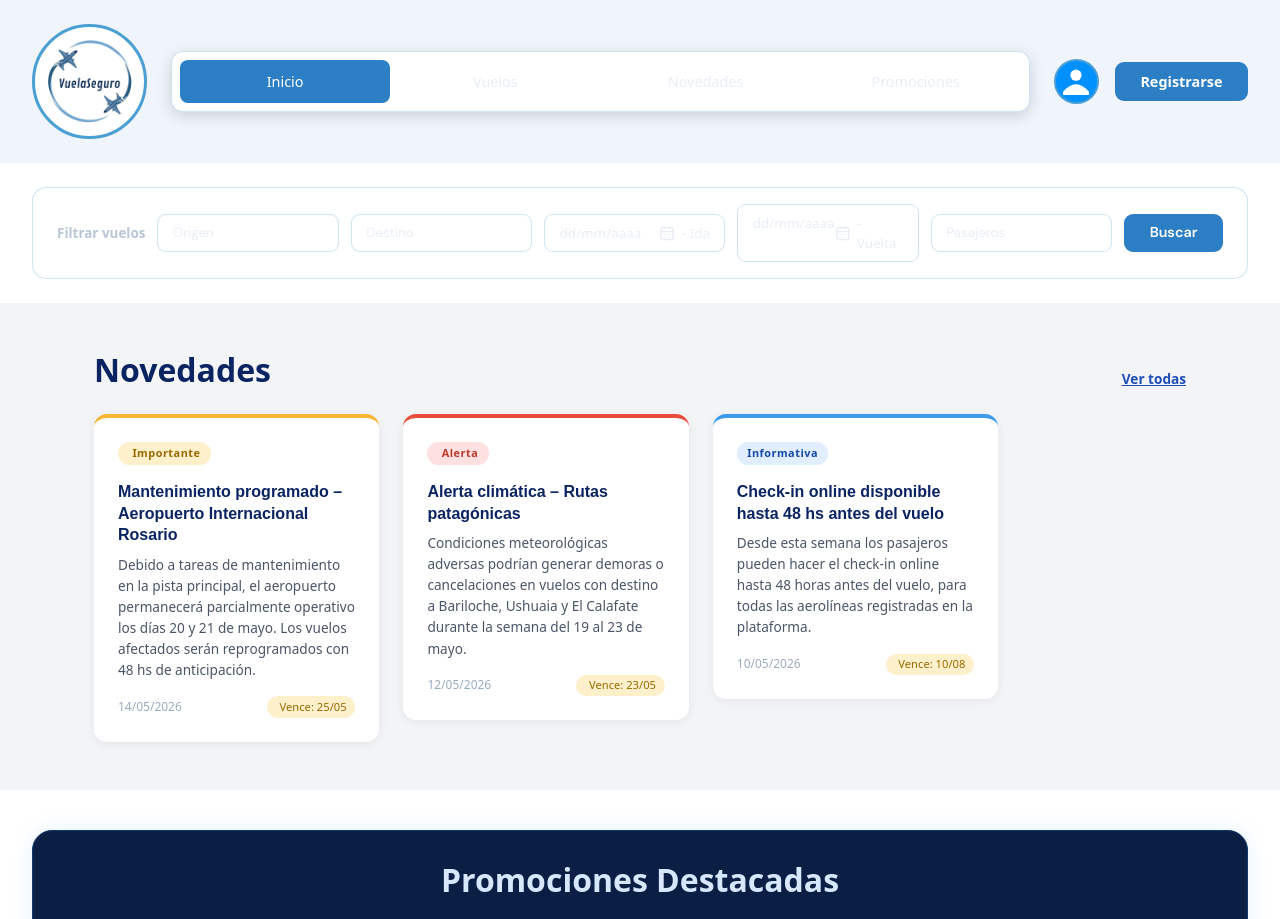
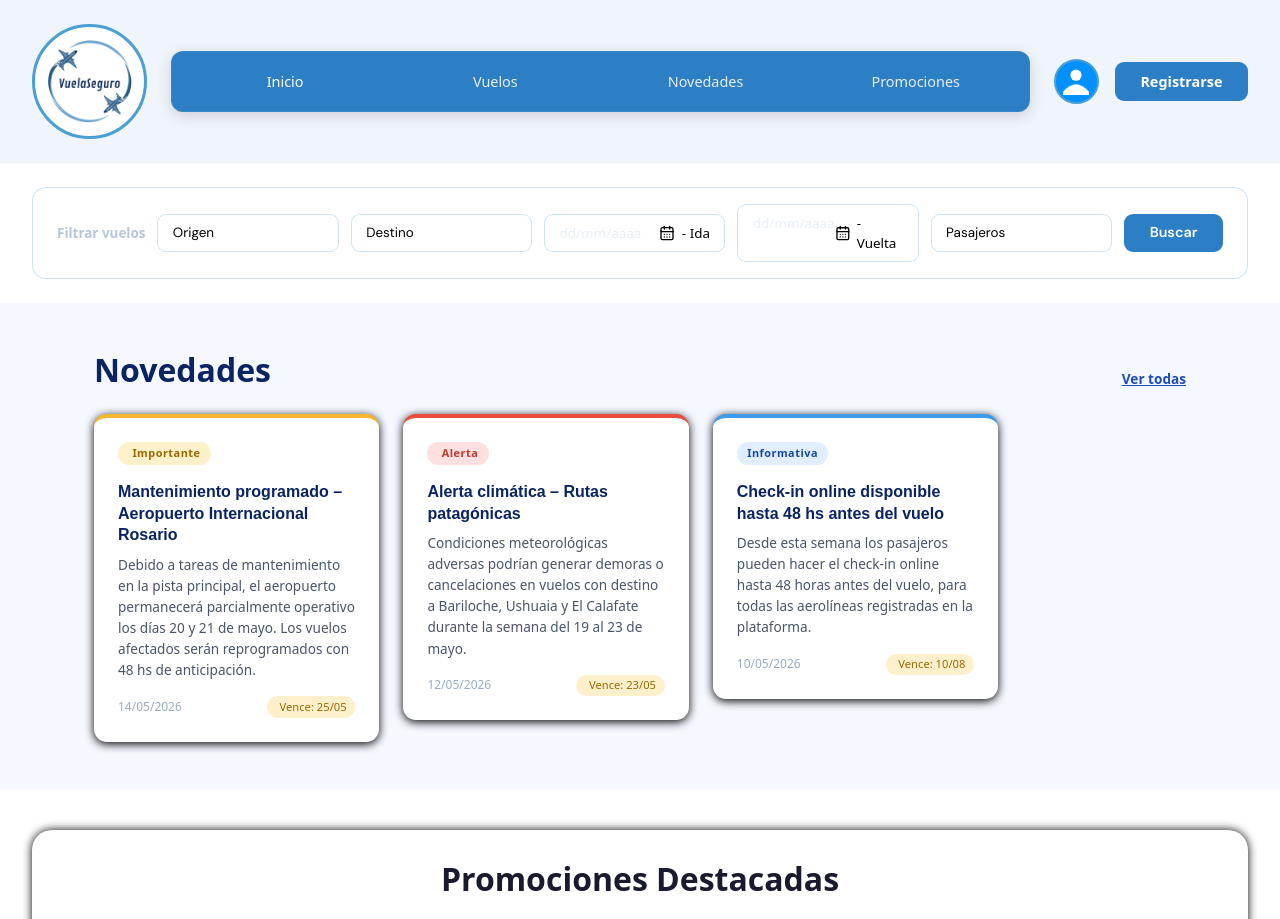
Before and after one commit to AndresDL/TP_EG_1erC, a PHP site: page / in a window 1280 px wide. Shown: the top 919 px of the page. Run offline with PHP 8.4, Linux system fonts and the light colour scheme.

Commit message:
unificación estilos

```diff
--- a/estilos-footer.css
+++ b/estilos-footer.css
@@ -2,10 +2,10 @@
 footer{
     width: 100%;
     position: bottom;
-    background: lightskyblue;
     padding: 100px 0 30px;
     font-size: 13px;
     line-height: 20px;
+    background-color: #0a1f3c;
 }
 
 .footer-form{
@@ -34,7 +34,7 @@ footer{
 .footer-form input{
     width: 100%;
     background: transparent;
-    color: black;
+    color: white;
     border: 0;
     outline: none;
 }
@@ -76,7 +76,7 @@ footer{
 
 .email-contact{
     width: fit-content;
-    border-bottom: 1px solid black;
+    border-bottom: 1px white;
     margin: 20px 0;
 }
 
@@ -87,5 +87,5 @@ ul li{
 
 ul li a{
     text-decoration: none;
-    color: black;
+    color: white;
 }
--- a/estilos-navbar.css
+++ b/estilos-navbar.css
@@ -8,6 +8,7 @@
       --blanco:      #eaf3fc;
       --fondo:       #18283c;
       --borde:       rgba(74, 159, 212, 0.28);
+      --negro:       #000000;
     }
     * { box-sizing: border-box; margin: 0; padding: 0; }
     body { font-family: 'DM Sans', sans-serif; background: var(--fondo); color: var(--blanco); }
@@ -15,10 +16,10 @@
     .navbar-custom { margin: 0 2rem; padding-bottom: 1.5rem; display: flex; align-items: center; gap: 1.5rem; }
     .logo-wrap {  width: 115px;  height: 115px;  border-radius: 50%; border: 3px solid var(--cielo-claro); background: white; display: flex; align-items: center; justify-content: center; flex-shrink: 0; overflow: hidden; position: relative; }
     .logo-vuela { width: 100%; height: 100%; object-fit: cover; }
-    .nav-links { background: var(--blanco-real); border: 1px solid var(--borde); border-radius: 12px; padding: 0.5rem; display: flex; flex: 1; justify-content: space-between; box-shadow: 0 4px 15px rgba(0,0,0,0.15); }
+    .nav-links { background: var(--cielo); border: 1px solid var(--borde); border-radius: 12px; padding: 0.5rem; display: flex; flex: 1; justify-content: space-between; box-shadow: 0 4px 15px rgba(0,0,0,0.15); }
     .nav-links a { flex: 1; text-align: center; color: var(--gris); font-size: 0.9rem; font-weight: 500; padding: 0.7rem 0; border-radius: 8px; text-decoration: none; transition: all 0.2s; white-space: nowrap; }
-    .nav-links a:hover { color: var(--cielo); background: rgba(44,127,196,0.05); }
-    .nav-links a.active { color: #fff; background: var(--cielo); }
+    .nav-links a:hover { color: var(--gris-claro); background: rgba(44,127,196,0.05); }
+    .nav-links a.active { color: var(--blanco); background: var(--cielo); }
     .nav-right { display: flex; align-items: center; gap: 1rem; flex-shrink: 0; }
     .foto-perfil { width: 45px; height: 45px; border-radius: 50%; border: 2px solid var(--cielo-claro); background: #0091ff; display: flex; align-items: center; justify-content: center; cursor: pointer; flex-shrink: 0; overflow: hidden; }
     .btn-registro { background: var(--cielo); border: none; color: #fff; border-radius: 9px; padding: 0.55rem 1.6rem; font-size: 0.9rem; font-weight: 600; white-space: nowrap; cursor: pointer; flex-shrink: 0; transition: all 0.2s; }
@@ -27,9 +28,9 @@
     .filtro-titulo { font-size: 0.84rem; font-weight: 600; color: var(--gris-claro); white-space: nowrap; flex-shrink: 0; }
     .filtro-input, .fecha-container { flex: 1; min-width: 140px; }
     .filtro-input { background: var(--blanco-real); border: 1px solid var(--borde); border-radius: 9px; color: #333; font-family: 'DM Sans', sans-serif; font-size: 0.84rem; padding: 0.5rem 0.9rem; outline: none; }
-    .filtro-input::placeholder { color: var(--gris); }
+    .filtro-input::placeholder { color: var(--negro); }
     .fecha-container { position: relative; background: var(--blanco-real); border: 1px solid var(--borde); border-radius: 9px; display: flex; align-items: center; padding: 0.5rem 0.9rem; }
     .fecha-input { position: absolute; inset: 0; width: 100%; height: 100%; opacity: 0; cursor: pointer; }
     .fecha-espejo { display: flex; justify-content: space-between; width: 100%; font-size: 0.84rem; color: var(--gris); pointer-events: none; }
-    .fecha-espejo .label-texto { color: var(--gris); display: flex; align-items: center; gap: 0.4rem; }
+    .fecha-espejo .label-texto { color: var(--negro); display: flex; align-items: center; gap: 0.4rem; }
     .btn-buscar { background: var(--cielo); border: none; color: #fff; border-radius: 9px; padding: 0.5rem 1.6rem; font-family: 'DM Sans', sans-serif; font-size: 0.9rem; font-weight: 600; white-space: nowrap; cursor: pointer; flex-shrink: 0; }
--- a/estilos-novedades.css
+++ b/estilos-novedades.css
@@ -19,7 +19,7 @@
     }
 
     .novedades-section {
-      background-color: rgb(243, 244, 245);
+      background-color: #f5f8ff;
       padding: 3rem 0;
     }
 
@@ -27,7 +27,7 @@
       background-color: var(--blanco);
       border-radius: 13px;
       padding: 1.5rem;
-      box-shadow: 0 2px 10px rgba(10,36,99,.07);
+      box-shadow: 0 2px 10px black;
       height: 100%;
       display: flex;
       flex-direction: column;
@@ -37,11 +37,12 @@
 
     .novedad-card:hover {
       transform: translateY(-3px);
-      box-shadow: 0 8px 24px rgba(10,36,99,.13);
+      box-shadow: 0 8px 24px rgba(255, 3, 3, 0.13);
     }
 
     .novedad-card.destacada { border-top-color: var(--acento); }
     .novedad-card.alerta    { border-top-color: #e74c3c; }
+    .novedad-card.general   { border-top-color: var(--azul-cl); }
 
     .badge-nov {
       display: inline-block; font-size: .68rem; font-weight: 700;
--- a/estilos-promociones.css
+++ b/estilos-promociones.css
@@ -1,15 +1,14 @@
 .promociones-section{
-    background-color: #0b1f44;
-    border: 1px solid #12376b;
+    background-color: #ffffff;
     border-radius: 20px;
     margin: 40px auto;
     padding: 30px;
     width: 95%;
-    box-shadow: 0px 0px 20px rgba(0,140,255,0.12);
+    box-shadow: 0px 0px 10px #000000;
 }
 
 .promociones-section h2{
-    color: #d7e7ff;
+    color: #1a1a2e;
     font-size: 32px;
     font-weight: bold;
 }
@@ -47,6 +46,6 @@
 }
 
 .promociones-section:hover{
-    box-shadow: 0px 0px 30px rgba(0,140,255,0.25);
+    box-shadow: 0px 0px 30px #0a1f3c;
     transition: 0.3s;
 }
```
